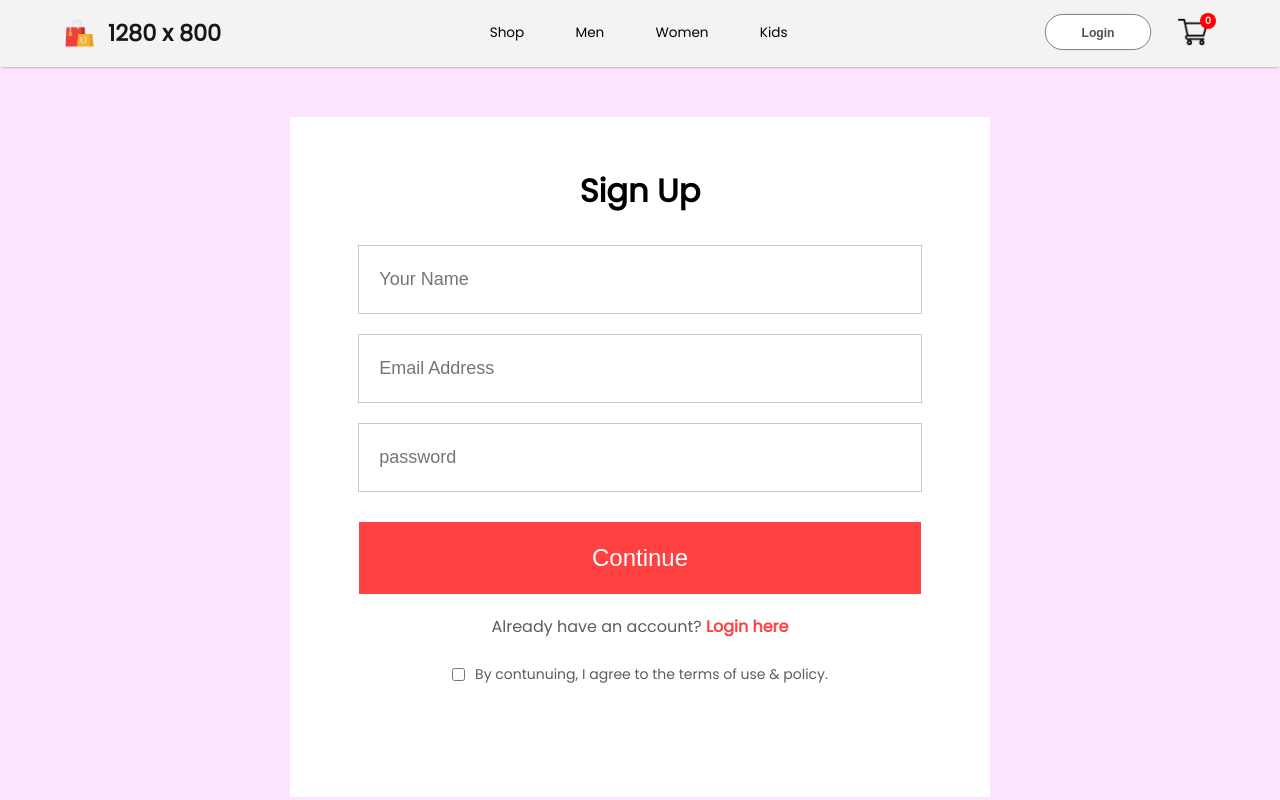
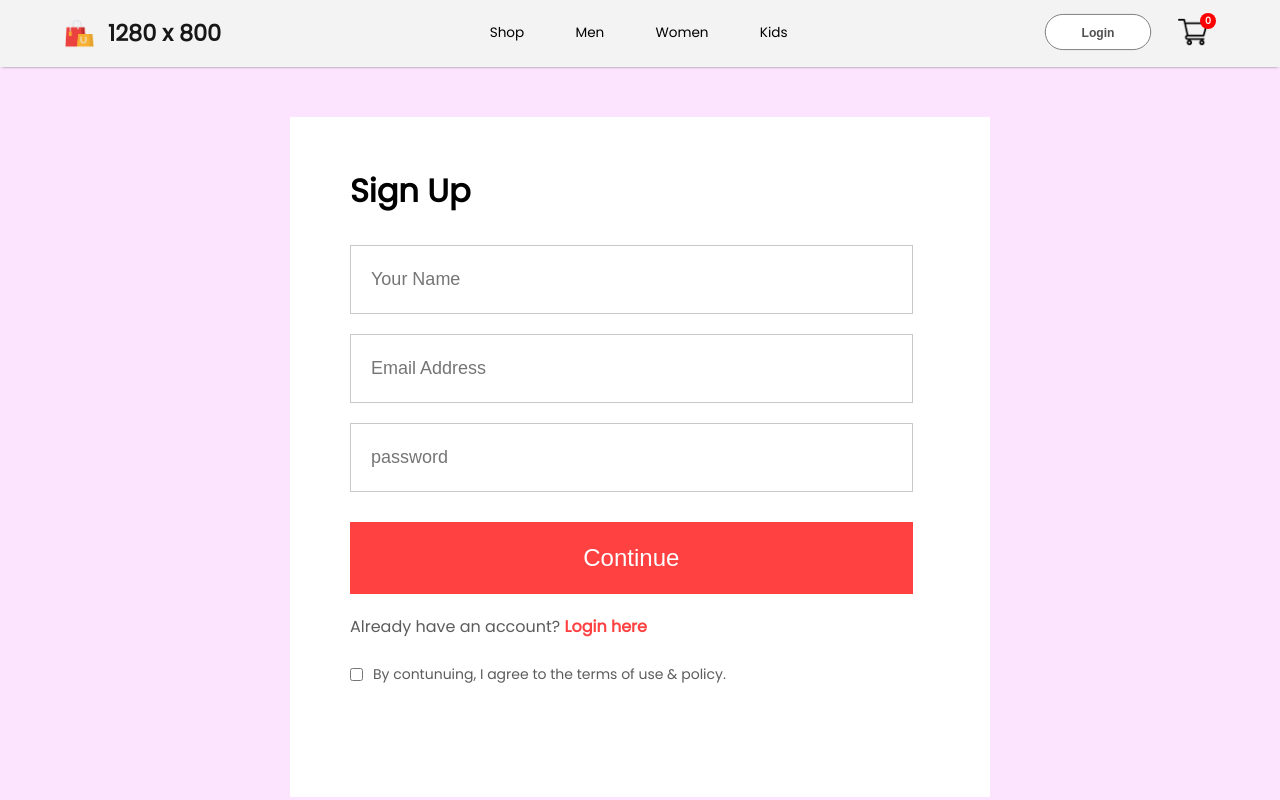
Before and after one commit to adrianmnh/e-comm, a React (Create React App) app: page /login in a window 1280 px wide. Shown: the top 800 px of the page. Built offline with nearby package versions, Linux system fonts and the light colour scheme.

Commit message:
style: Change alignment of login/signup container to start

```diff
--- a/src/Pages/CSS/LoginSignup.css
+++ b/src/Pages/CSS/LoginSignup.css
@@ -9,16 +9,13 @@
 .loginsignup-container {
 	display: flex;
 	flex-direction: column;
-	/* justify-content: center; */
-	align-items: center;
+	align-items: start;
 	width: 580px;
 	height: 600px;
 	background: white;
 	margin: auto;
 	padding: 40px 60px;
 	/* border: 2px solid red; */
-
-
 }
 
 .loginsignup-container h1 {
@@ -27,10 +24,9 @@
 
 .loginsignup-fields {
 	display: flex;
+
 	flex-direction: column;
-	align-items: center;
 	width: 100%;
-	/* justify-content: center; */
 	gap: 29px;
 	margin-top: 30px;
 }
```
